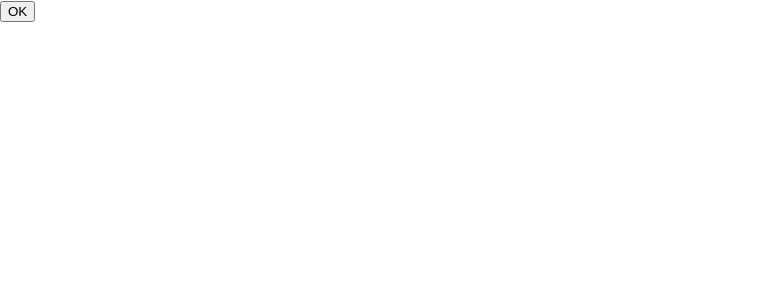
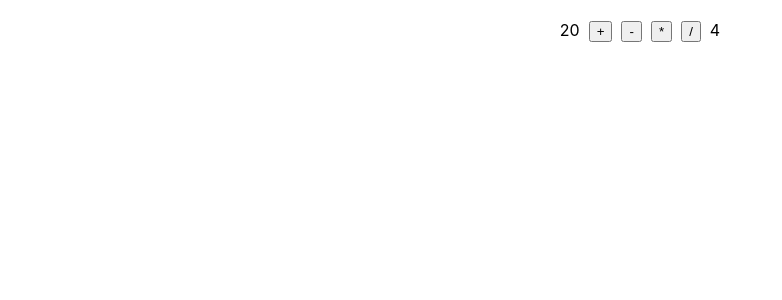
Before and after one commit to bozung/app1, a React (Create React App) app: page / in a window 1280 px wide. Shown: the top 300 px of the page, without its empty margins (0-782 px from the left). Built offline with nearby package versions, Linux system fonts and the light colour scheme.

Commit message:
caluculator +-*/

```diff
--- a/src/App.js
+++ b/src/App.js
@@ -1,8 +1,9 @@
 import React from 'react'
 import Button from './class-components';
+import { Calculator } from './calculator';
 
 function App() {
-  return <Button/>
+  return <Calculator/>
 }
 
 export default App;
--- a/src/calculator.js
+++ b/src/calculator.js
@@ -0,0 +1,22 @@
+import React from 'react'
+
+export function Calculator(){
+    const n1 = 20
+    const n2 = 4
+
+     const Calculator = (op) =>{
+        let c = `${n1} ${op} ${n2}`
+        let r = eval(c)
+        alert(`${c} = ${r}`)
+    }
+     return(
+            <div style={{textAlign:'center',marginTop:20}}>
+                <span>{n1}</span>&nbsp;&nbsp;
+                 <button onClick={()=> Calculator('+') } >+</button>&nbsp;&nbsp;
+                    <button onClick={()=> Calculator('-') } >-</button>&nbsp;&nbsp;
+                    <button onClick={()=> Calculator('*') } >*</button>&nbsp;&nbsp;
+                    <button onClick={()=> Calculator('/') } >/</button>&nbsp;&nbsp;
+                <span>{n2}</span>
+            </div>
+        )
+    }
```
